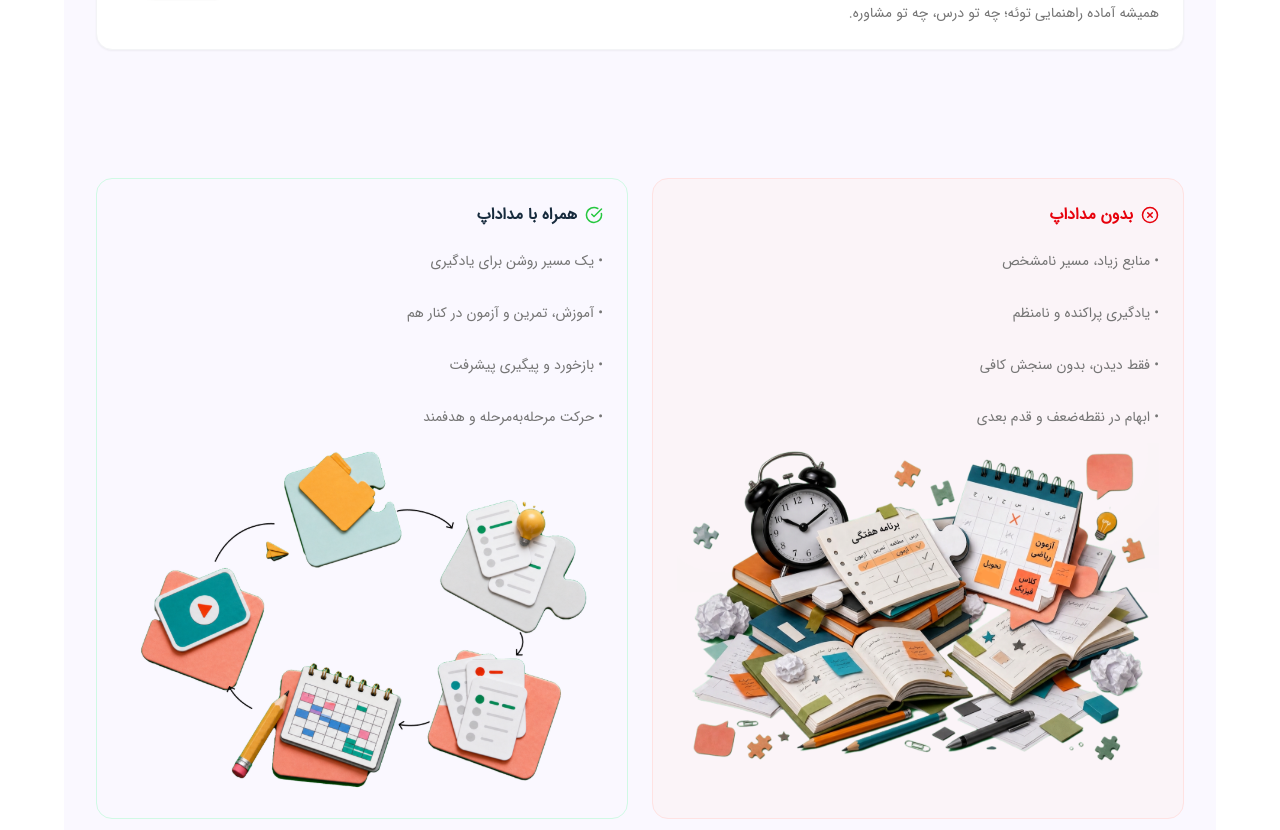
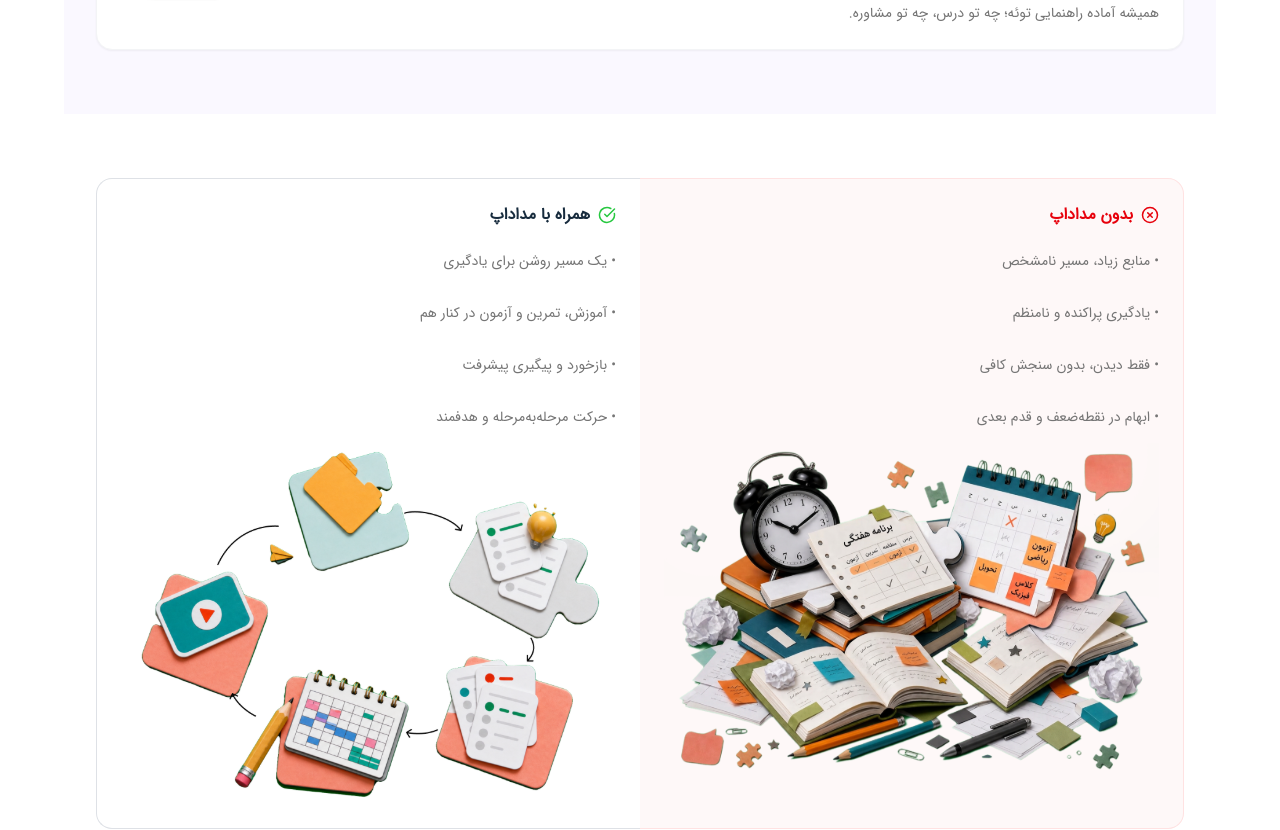
Before and after one commit to SaraSadeghnejad/medad-app, a Next.js app: page / in a window 1280 px wide. Shown: the part 2340-3170 px from the top of the page. Built offline with nearby package versions, Linux system fonts and the light colour scheme.

Commit message:
update landing

```diff
--- a/src/components/sections/Comparison.tsx
+++ b/src/components/sections/Comparison.tsx
@@ -3,10 +3,10 @@ import Image from 'next/image';
 
 export function Comparison() {
   return (
-    <section className="section  bg-[var(--bg-soft)]">
-      <div className="grid grid-cols-1 gap-6 lg:grid-cols-2">
+    <section className="section ">
+      <div className="grid grid-cols-1 gap-0 lg:grid-cols-2">
         {/* Wrong way */}
-        <div className="rounded-2xl border border-red-100 bg-red-50/50 p-6">
+        <div className="rounded-2xl border border-red-100 border-l-0 rounded-bl-none rounded-tl-none bg-red-50/50 p-6">
           <h3 className="mb-6 flex items-center gap-2 text-base font-bold text-red-600">
             <CircleX size={18} />
            بدون مداداپ
@@ -29,7 +29,7 @@ export function Comparison() {
         </div>
 
         {/* Right way */}
-        <div className="rounded-2xl border border-emerald-100  p-6">
+        <div className="rounded-2xl border border-[#DEE1E6] border-r-0 rounded-br-none rounded-tr-none  p-6">
           <h3 className="mb-6 flex items-center gap-2 text-base font-bold text-[#172B3D]">
             <CircleCheckBig size={18} className="text-[#27C840]" />
          همراه با مداداپ
```
